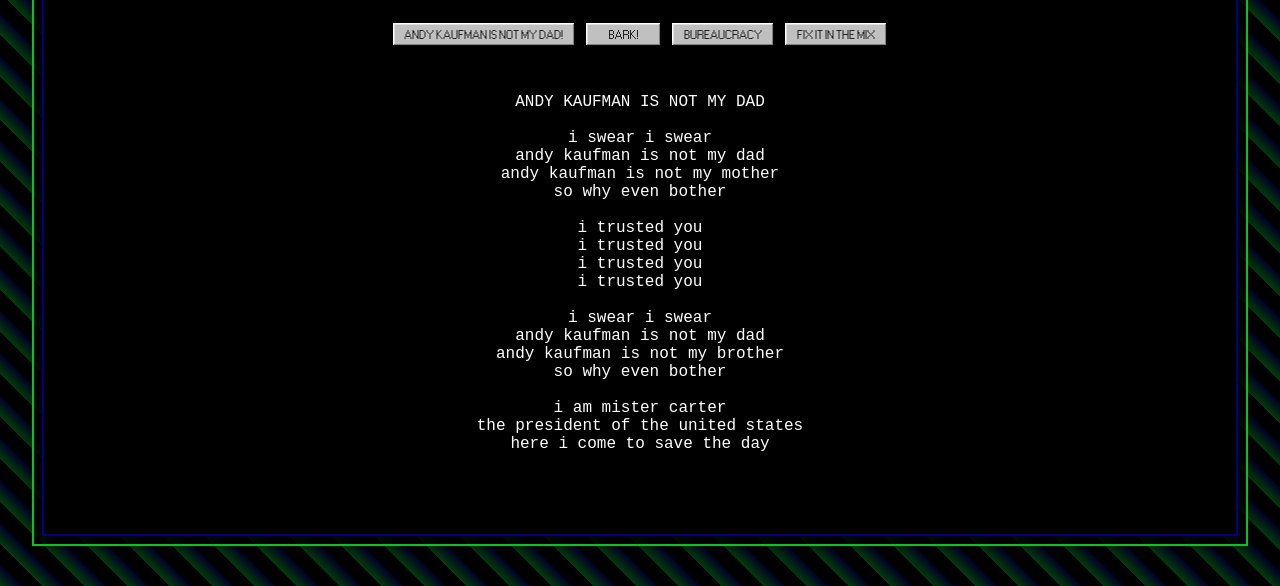
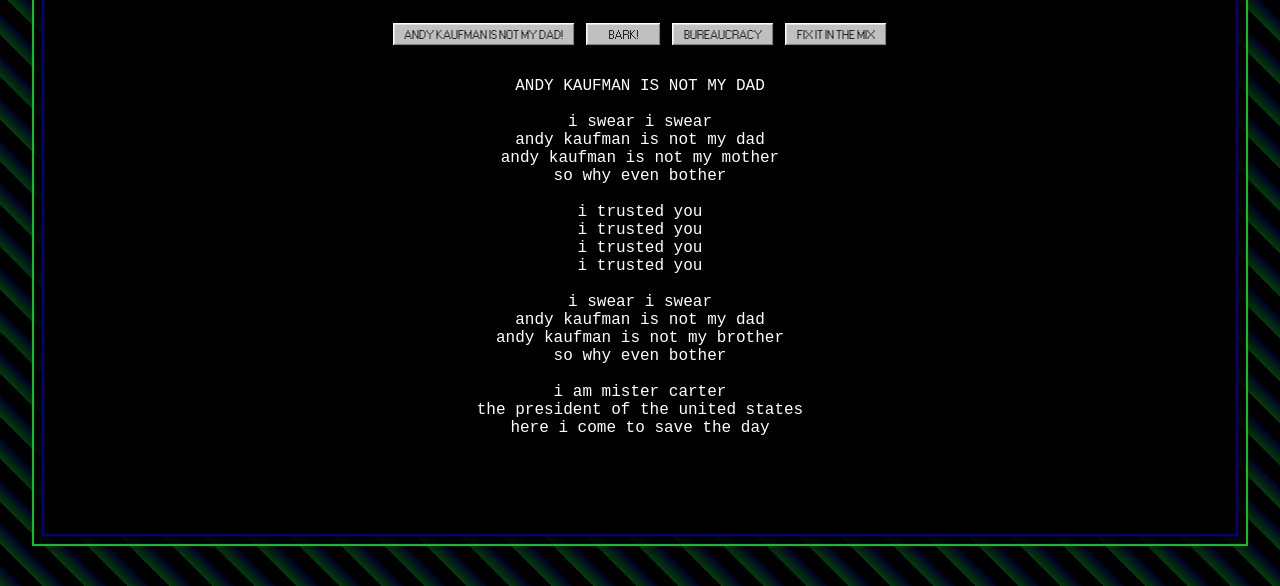
Before and after one commit to fskrabic/thehahasandtheblablas, a website: page index.html in a window 1280 px wide. Both pictures are taken after a click on the tab "Lyrics". Shown: the part 214-800 px from the top of the page. Drawn offline with nearby package versions, Linux system fonts and the light colour scheme.

Commit message:
improved layout

```diff
--- a/index.html
+++ b/index.html
@@ -66,7 +66,6 @@
 
         </div>
         <div id="lyrics" class="tab-content" style="display: none">
-          <div class="lyrics">
           <h2>LYRICS</h2>
           <div class="lyrics-buttons">
             <button onclick="loadLyrics('./lyrics/andy.txt')">ANDY KAUFMAN IS NOT MY DAD!</button>
@@ -77,7 +76,6 @@
 
           <div id="lyricsContainer" class="lyrics-container">
           </div>
-          </div>
         </div>
         <div id="gigs" class="tab-content" style="display: none">
           <h2>GIGS</h2>
@@ -85,9 +83,7 @@
             <h4 class="past">Past</h4>
             <h4 class="future">Future</h4>
           </div>
-
           <div class="gig-tables">
-
             <div class="sunken-panel ">
               <table class="interactive">
                 <thead>
--- a/styles.css
+++ b/styles.css
@@ -7,7 +7,7 @@
   align-items: center;
   background-color: black;
   position: relative;
-  overflow-y: scroll;
+  overflow: scroll;
 }
 
 body::before {
@@ -206,7 +206,8 @@
   margin-bottom: 1em;
   gap: 1em;
 }
-div.video-buttons button {
+div.video-buttons button,
+div.lyrics-buttons button {
   word-wrap: break-word;
 }
 
@@ -232,17 +233,16 @@
 
 .lyrics-container {
   margin: 1em;
-  width: 40vw;
   padding: 20px;
   font-size: large;
   color: white;
   height: 45vh;
-  align-self: center;
   overflow-y: auto;
-  text-align: center;
   font-family: monospace;
   white-space: pre-wrap;
   word-wrap: break-word;
+  align-content: center;
+  margin: auto;
 }
 
 /* Responsive styles for smaller screens */
```
